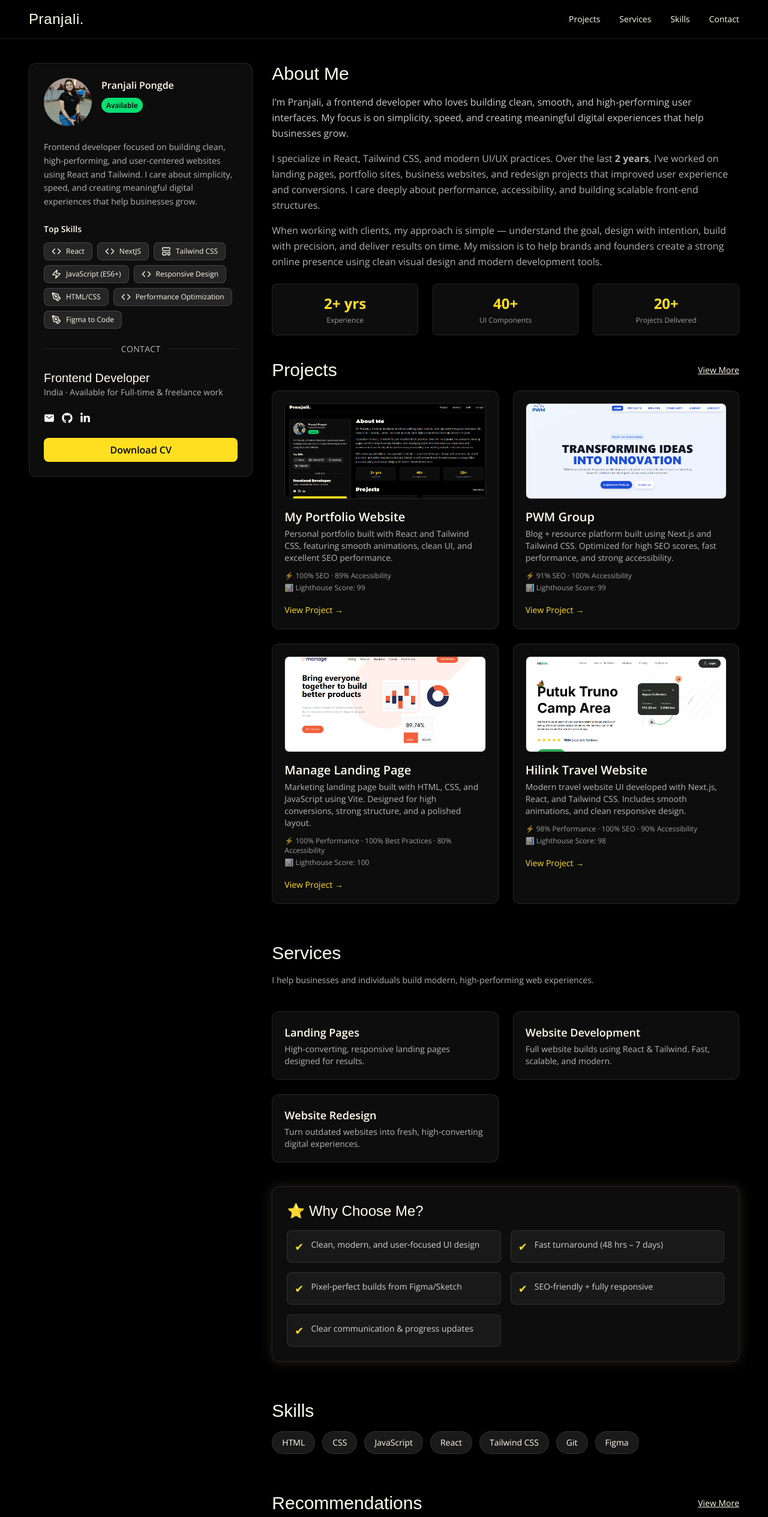
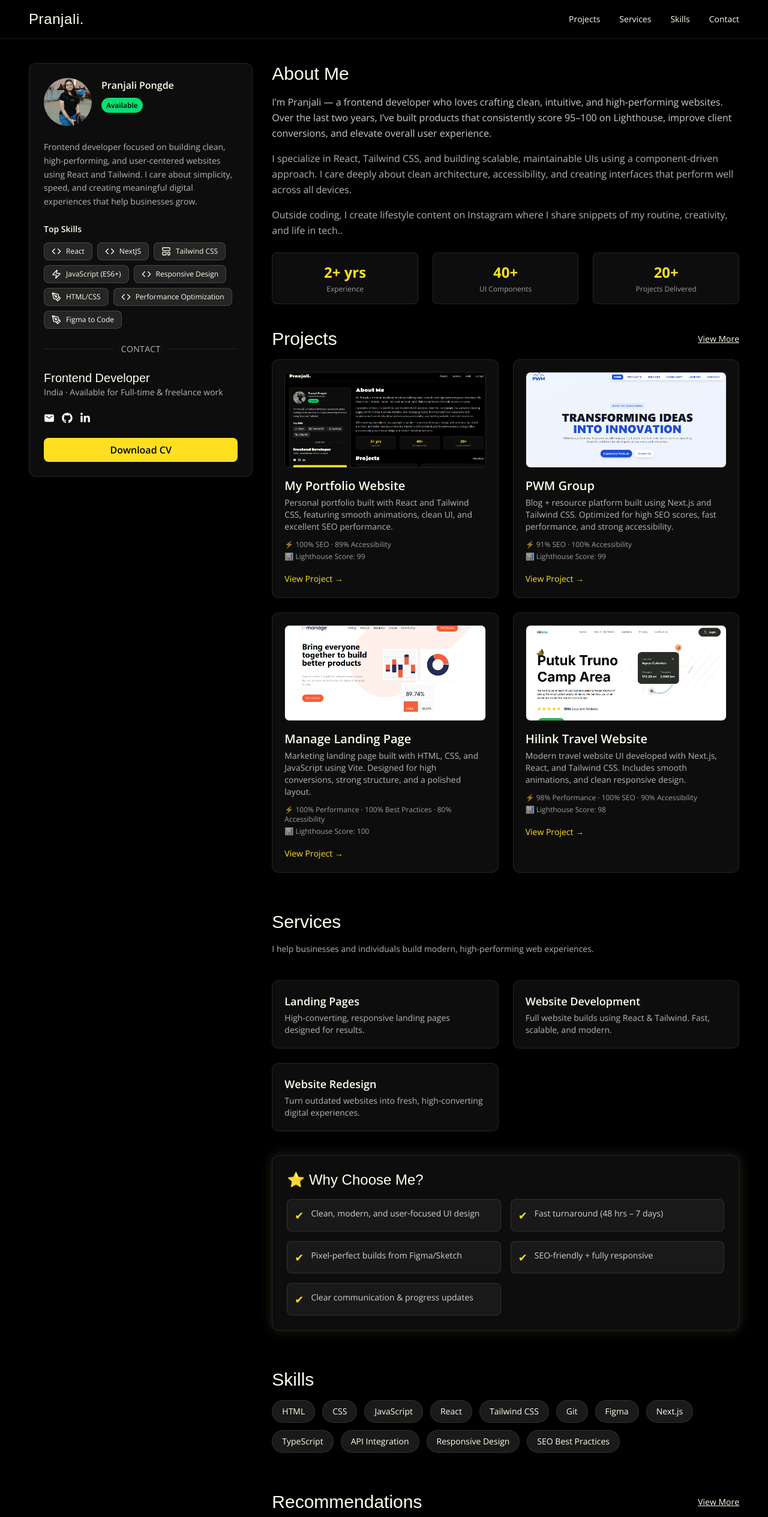
Before and after one commit to pranjalipongde/portfolio2.0, a React (Vite) app: page / in a window 1280 px wide. Shown: the top 2529 px of the page at 60% size. Built offline with nearby package versions, Linux system fonts and the light colour scheme; a web font is replaced by a local one.

Commit message:
fixed bug

```diff
--- a/src/components/AboutMe.jsx
+++ b/src/components/AboutMe.jsx
@@ -6,22 +6,20 @@ const AboutMe = () => {
     <section id="about" className="space-y-4 mb-10">
       <h2 className="text-3xl font-rammetto mb-4">About Me</h2>
       <p className="text-white/80 leading-relaxed text-sm sm:text-base">
-        I’m Pranjali, a frontend developer who loves building clean, smooth, and
-        high‑performing user interfaces. My focus is on simplicity, speed, and
-        creating meaningful digital experiences that help businesses grow.
+        I’m Pranjali — a frontend developer who loves crafting clean, intuitive,
+        and high-performing websites. Over the last two years, I’ve built
+        products that consistently score 95–100 on Lighthouse, improve client
+        conversions, and elevate overall user experience.
       </p>
       <p className="text-white/70 leading-relaxed text-sm sm:text-base">
-        I specialize in React, Tailwind CSS, and modern UI/UX practices. Over
-        the last <b>2 years</b>, I’ve worked on landing pages, portfolio sites,
-        business websites, and redesign projects that improved user experience
-        and conversions. I care deeply about performance, accessibility, and
-        building scalable front‑end structures.
+        I specialize in React, Tailwind CSS, and building scalable, maintainable
+        UIs using a component-driven approach. I care deeply about clean
+        architecture, accessibility, and creating interfaces that perform well
+        across all devices.
       </p>
       <p className="text-white/70 leading-relaxed text-sm sm:text-base">
-        When working with clients, my approach is simple — understand the goal,
-        design with intention, build with precision, and deliver results on
-        time. My mission is to help brands and founders create a strong online
-        presence using clean visual design and modern development tools.
+        Outside coding, I create lifestyle content on Instagram where I share
+        snippets of my routine, creativity, and life in tech..
       </p>
 
       {/* Metrics Section */}
--- a/src/components/Skills.jsx
+++ b/src/components/Skills.jsx
@@ -9,6 +9,11 @@ const Skills = () => {
     "Tailwind CSS",
     "Git",
     "Figma",
+    "Next.js",
+    "TypeScript",
+    "API Integration",
+    "Responsive Design",
+    "SEO Best Practices",
   ];
 
   return (
```
